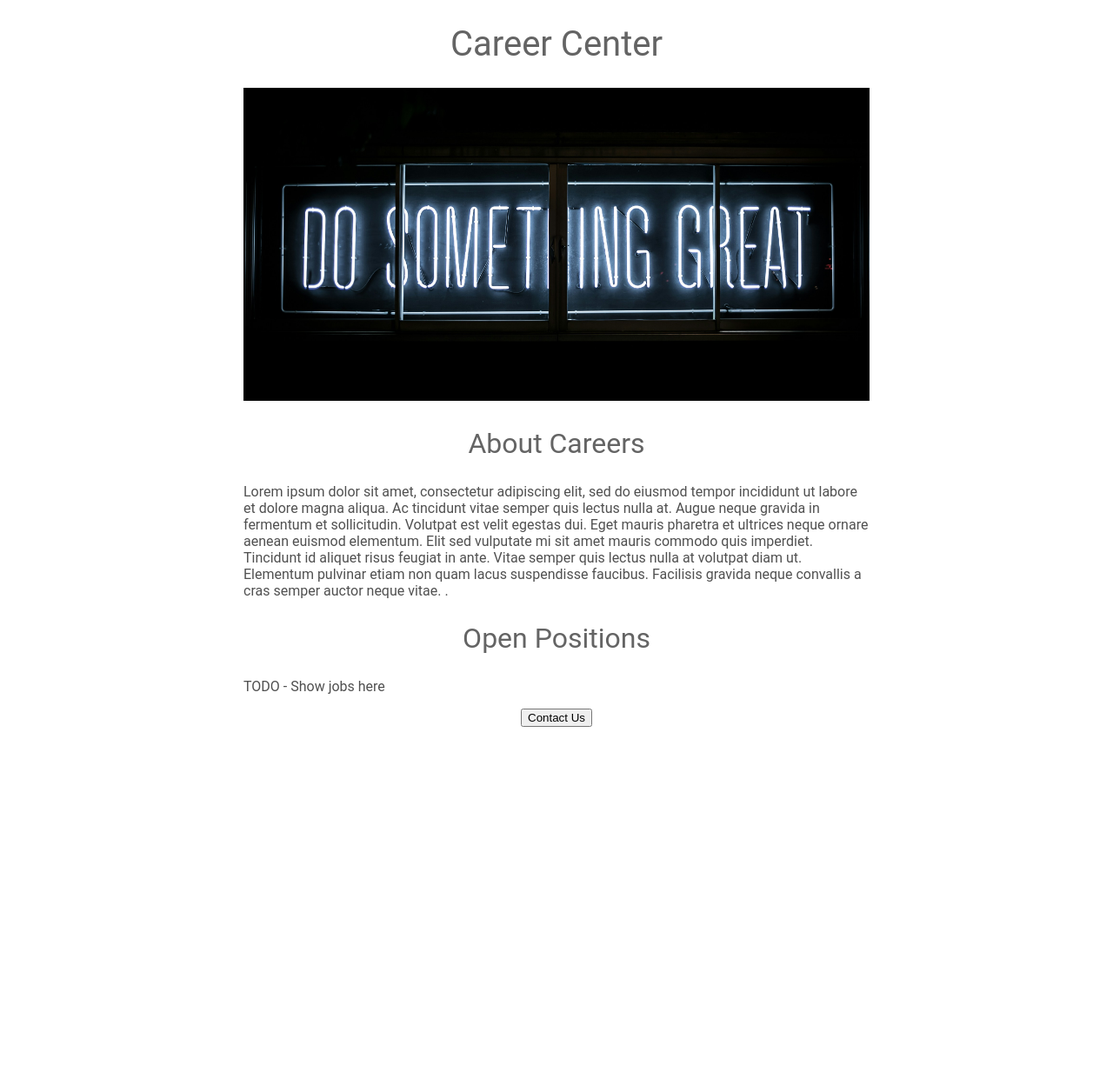
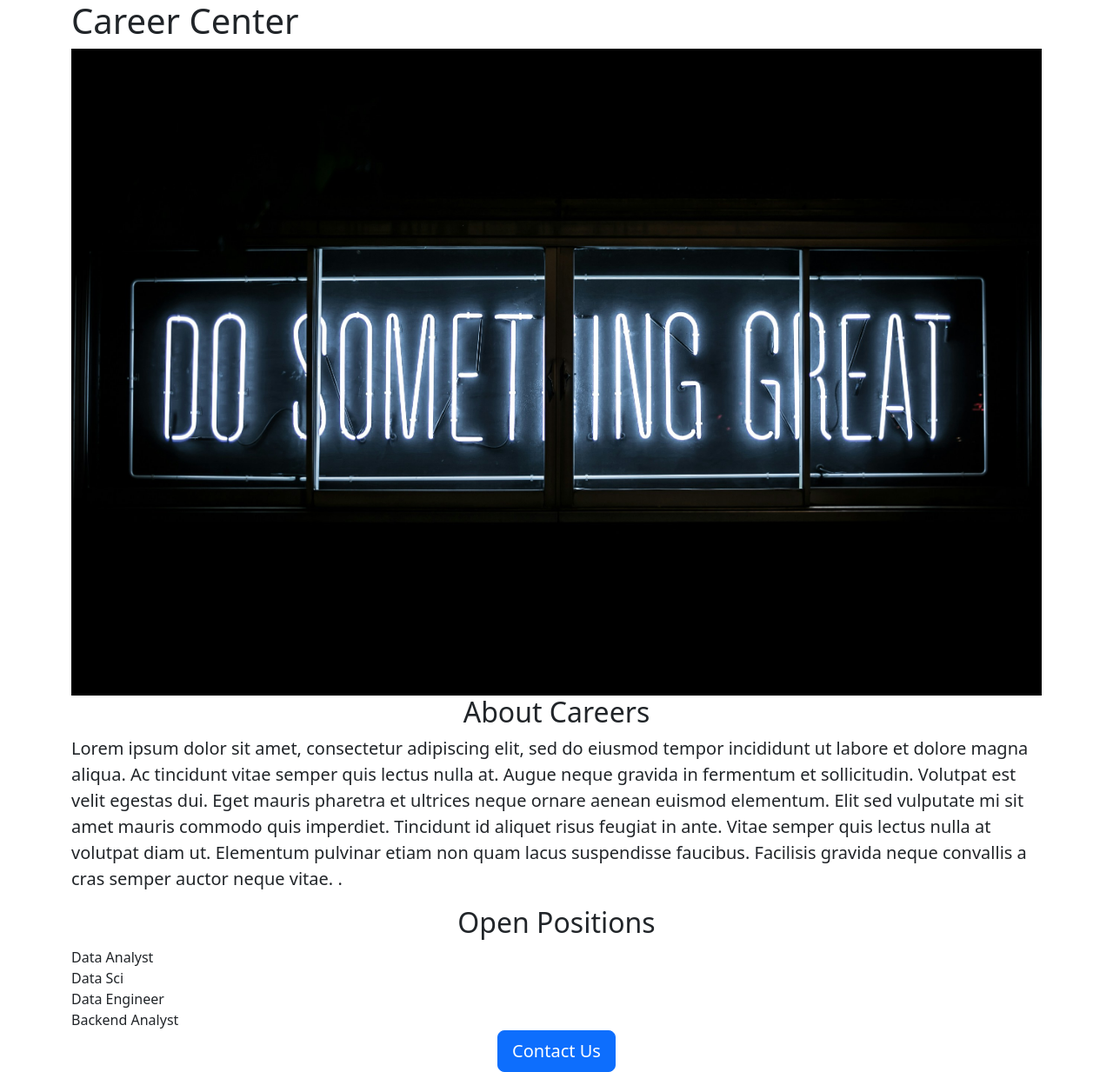
Before and after one commit to pgerm2/DatabaseApp, a Flask app: page / in a window 1280 px wide. Shown: the whole page at 87% size. Before the commit the page ends 836 px from the top, so only its background shows below. Run offline with Flask 3, Linux system fonts and the light colour scheme.

Commit message:
added dynamic data and api route

```diff
--- a/app.py
+++ b/app.py
@@ -1,10 +1,51 @@
-from flask import Flask, render_template, request, redirect, url_for, session
+from flask import Flask, json, jsonify, render_template, request, redirect, url_for, session
 
 app = Flask(__name__) #create flack app
 #part of the url after the domain name
+
+JOBS = [
+    {
+        'id':1,
+        'title': 'Data Analyst',
+        'location': 'Bengaluru, India',
+        'salary': 'Rs. 10,00,000'
+
+    },
+
+    {
+        "id":2,
+        'title': 'Data Sci',
+        'location': 'Dehli, India',
+        'salary': 'Rs. 10,00,000'
+
+    },
+    {
+        "id":3,
+        'title': 'Data Engineer',
+        'location': 'Bengaluru, India',
+        'salary': 'Rs. 12,00,000'
+
+    },
+    {
+        "id":4,
+        'title': 'Backend Analyst',
+        'location': 'USA',
+        'salary': 'Rs. 15,00,000'
+
+    },
+]
+
+
+
+#html endpoint
 @app.route('/') #registered a route to the app.
 def hello_world():
-    return render_template ('home.html')
+    return render_template ('home.html',
+                            jobs=JOBS)
+#JSON endpoint
+@app.route('/jobs')
+def list_jobs():
+    return jsonify(JOBS)
 
 if __name__ == '__main__':
   app.run(host='0.0.0.0', debug=True) #starts app
--- a/templates/home.html
+++ b/templates/home.html
@@ -1,68 +1,39 @@
 <!DOCTYPE html>
 <html>
 <head>
-    <meta charset="utf-8">
-    <meta http-equiv="X-UA-Compatible" content="IE=edge">
+  <meta charset="utf-8">
+  <meta name="viewport" content="width=device-width, initial-scale=1">
+  <link href="https://cdn.jsdelivr.net/npm/bootstrap@5.3.3/dist/css/bootstrap.min.css" rel="stylesheet" integrity="sha384-QWTKZyjpPEjISv5WaRU9OFeRpok6YctnYmDr5pNlyT2bRjXh0JMhjY6hW+ALEwIH" crossorigin="anonymous">
+    <!-- <meta charset="utf-8">
+    <meta http-equiv="X-UA-Compatible" content="IE=edge"> -->
     <title>Careers</title>
 
-    <style>
-      h1{
-        font-size: 40px;
-        font-family: Roboto;
-        font-weight: normal;
-        color: rgb(100, 100, 100);
-        text-align: center;
-      }
-      #banner{
-        width: 100%;
-        height: 360px;
-        object-fit: cover;
-      }
-
-
-      h2{
-        font-size: 32px;
-        font-family: Roboto;
-        font-weight: normal;
-        color: rgb(100, 100, 100);
-        text-align: center;
-      }
-
-      p{
-        font-family: Roboto;
-        color: rgb(80, 80, 80);
-      }
-
-      .bodytext{
-        font-family: Roboto;
-        color: rgb(80, 80, 80)
-      }
-
-      #container{
-        max-width: 720px;
-        margin: 0 auto;
-      }
-
-    </style>
     <meta name="description" content="">
     <meta name="viewport" content="width=device-wid<banner></banner>itial-scale=1">
     <link rel="stylesheet" href="">
 </head>
 <body>
-  <div id='container'>
+  <div class="container">
 <h1>Career Center</h1>
-  <img id='banner' src="static/banner.jpg" height= "300"
+  <img class='img-fluid' id='banner' src="static/banner.jpg" height= "300"
   alt="">
-  <h2>About Careers</h2>
-<p class="bodytext">
+  <h2 class="text-center">About Careers</h2>
+<p class='lead'>
   Lorem ipsum dolor sit amet, consectetur adipiscing elit, sed do eiusmod tempor incididunt ut labore et dolore magna aliqua. Ac tincidunt vitae semper quis lectus nulla at. Augue neque gravida in fermentum et sollicitudin. Volutpat est velit egestas dui. Eget mauris pharetra et ultrices neque ornare aenean euismod elementum. Elit sed vulputate mi sit amet mauris commodo quis imperdiet. Tincidunt id aliquet risus feugiat in ante. Vitae semper quis lectus nulla at volutpat diam ut. Elementum pulvinar etiam non quam lacus suspendisse faucibus. Facilisis gravida neque convallis a cras semper auctor neque vitae. .</p>
-  <h2>Open Positions</h2>
-  <p>TODO - Show jobs here</p>
-    <div style="text-align:center;">
-  <button>Contact Us</button>
+  <h2 class="text-center">Open Positions</h2>
+
+  <div>
+  {% for job in jobs %}
+    {%include 'jobitem.html' %}
+  {% endfor %}
+    </div>
+
+    <div class='text-center'>
+  <button class= "btn btn-primary btn-lg">Contact Us</button>
     </div>
   </div>
 
 
+
 </body>
 </html>
--- /dev/null
+++ b/templates/jobitem.html
@@ -0,0 +1 @@
+<div>{{job['title']}}</div>
```
Also changed, not shown: 1 other file.
